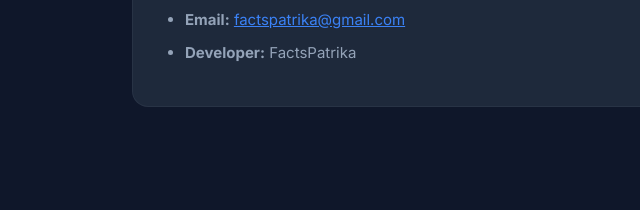
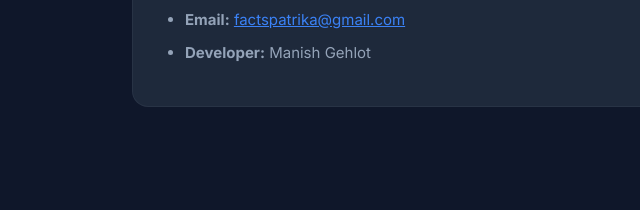
Before and after one commit to factspatrika/railway-pyq-content, a plain HTML site: page terms.html in a window 1280 px wide. Shown: the part 3125-3335 px from the top of the page, 132-772 px from the left. Drawn offline with Linux system fonts and the light colour scheme.

Commit message:
Update Developer Name to Manish Gehlot and App Name to Railways PYQs App

```diff
--- a/terms.html
+++ b/terms.html
@@ -246,7 +246,7 @@
             <p>For any questions regarding these Terms, please contact:</p>
             <ul>
                 <li><strong>Email:</strong> <a href="mailto:factspatrika@gmail.com" style="color:#3B82F6;">factspatrika@gmail.com</a></li>
-                <li><strong>Developer:</strong> FactsPatrika</li>
+                <li><strong>Developer:</strong> Manish Gehlot</li>
             </ul>
         </div>
     </div>
```
Also changed, not shown: privacy-policy.html (+1 -1 lines).
